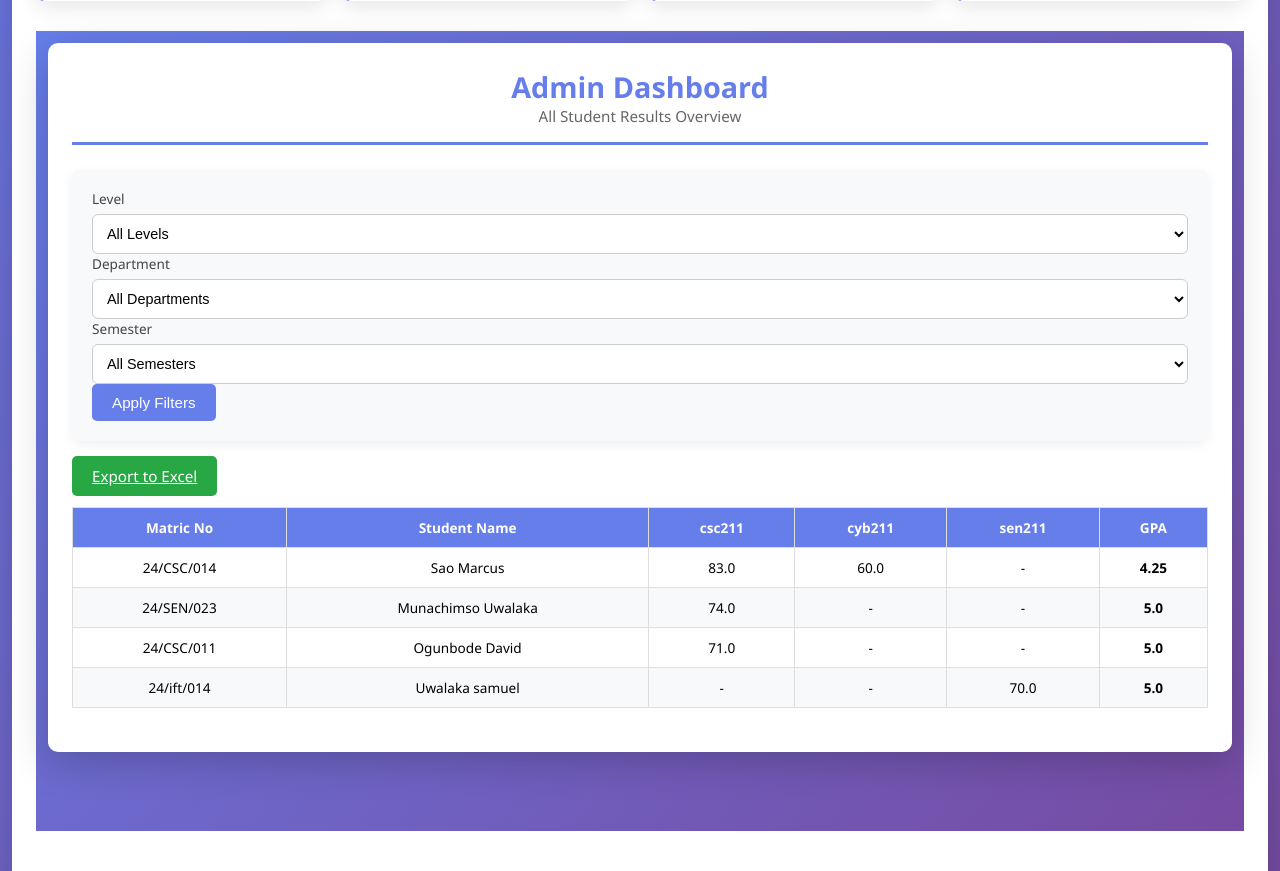
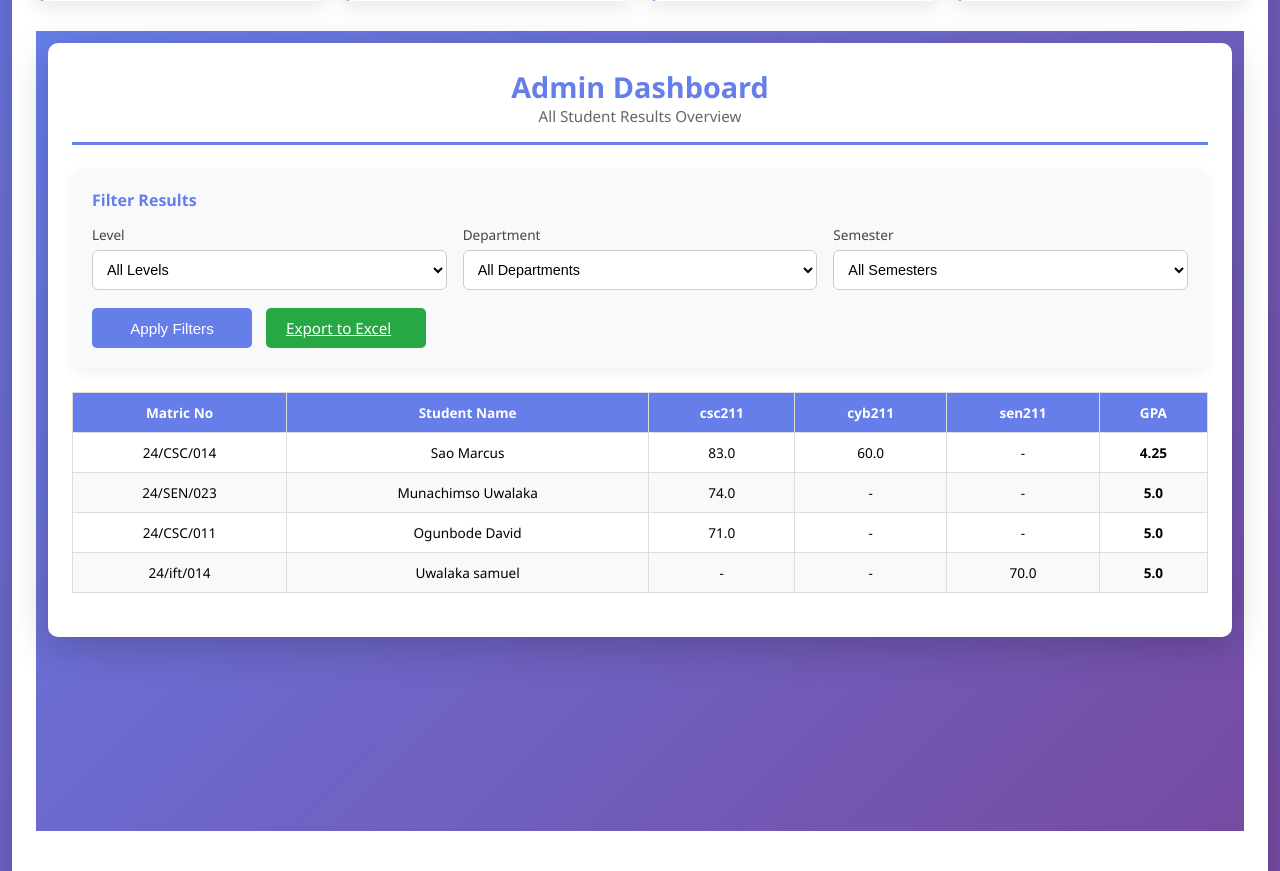
Before and after one commit to Charles-DEV-1/Result-Processing-System, a Flask app: page /admin/dashboard in a window 1280 px wide. Shown: the part 527-1398 px from the top of the page. Run offline with Flask 3, Linux system fonts and the light colour scheme; a user stored in the database is signed in; data comes from the database, SQL or seed files in the repository.

Commit message:
Update admin_dashboard.html

```diff
--- a/templates/admin_dashboard.html
+++ b/templates/admin_dashboard.html
@@ -13,56 +13,51 @@
     <!-- FILTER FORM -->
     <div class="filter-form">
   <form method="GET">
-        <div class="form-row">
+    <h3>Filter Results</h3>
 
-          <div class="form-group">
-            <label for="level">Level</label>
-            <select name="level" id="level">
+    <div class="filter-grid">
+      <div>
+        <label>Level</label>
+        <select name="level">
           <option value="">All Levels</option>
-              <option value="100" {% if request.args.get('level') == '100' %}selected{% endif %}>100</option>
-              <option value="200" {% if request.args.get('level') == '200' %}selected{% endif %}>200</option>
-              <option value="300" {% if request.args.get('level') == '300' %}selected{% endif %}>300</option>
-              <option value="400" {% if request.args.get('level') == '400' %}selected{% endif %}>400</option>
+          <option value="100">100</option>
+          <option value="200">200</option>
+          <option value="300">300</option>
+          <option value="400">400</option>
         </select>
       </div>
 
-          <div class="form-group">
-            <label for="department">Department</label>
-            <select name="department" id="department">
+      <div>
+        <label>Department</label>
+        <select name="department">
           <option value="">All Departments</option>
           {% for dept in departments %}
-              <option value="{{ dept[0] }}" {% if request.args.get('department') == dept[0] %}selected{% endif %}>
-                {{ dept[0] }}
-              </option>
+          <option value="{{ dept[0] }}">{{ dept[0] }}</option>
           {% endfor %}
         </select>
       </div>
 
-          <div class="form-group">
-            <label for="semester">Semester</label>
-            <select name="semester" id="semester">
+      <div>
+        <label>Semester</label>
+        <select name="semester">
           <option value="">All Semesters</option>
-              <option value="First" {% if request.args.get('semester') == 'First' %}selected{% endif %}>First</option>
-              <option value="Second" {% if request.args.get('semester') == 'Second' %}selected{% endif %}>Second</option>
+          <option value="First">First</option>
+          <option value="Second">Second</option>
         </select>
       </div>
-
-          <div class="form-group" style="display: flex; align-items: flex-end;">
-            <button type="submit" class="btn btn-primary">Apply Filters</button>
     </div>
 
-        </div>
-      </form>
-    </div>
+    <div class="filter-actions">
+      <button type="submit" class="btn btn-primary">Apply Filters</button>
 
-    <!-- EXPORT -->
-    <div style="margin-bottom: 20px;">
       <a
         href="{{ url_for('export_excel') }}?level={{ request.args.get('level','') }}&department={{ request.args.get('department','') }}&semester={{ request.args.get('semester','') }}"
         class="btn btn-success"
       >
         Export to Excel
       </a>
+    </div>
+  </form>
 </div>
 
     <!-- RESULTS TABLE -->
```
Lines whose indentation alone changed are shown as unchanged.
